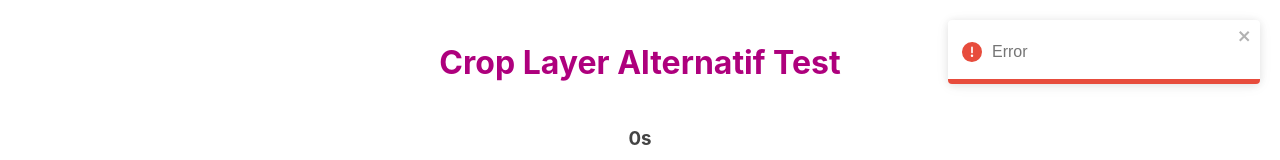
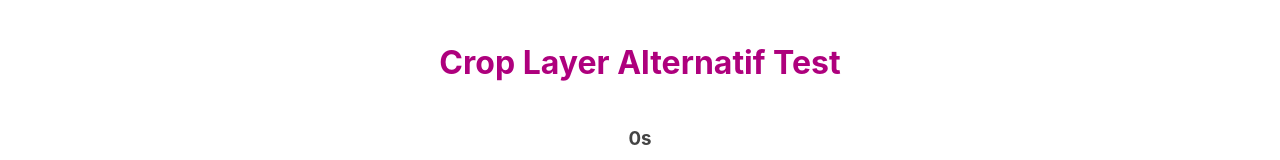
Before and after one commit to brerdem/croplayer, a Next.js app: page / in a window 1280 px wide. Shown: the top 160 px of the page. Built offline with nearby package versions, Linux system fonts and the light colour scheme.

Commit message:
index error removed

```diff
--- a/pages/index.tsx
+++ b/pages/index.tsx
@@ -73,8 +73,6 @@ export default function Home() {
   };
 
   useEffect(() => {
-    setTimeout(() => toast.error("Error"), 3000);
-
     return () => clearInterval(timerInterval.current as NodeJS.Timeout);
   }, []);
 
```
